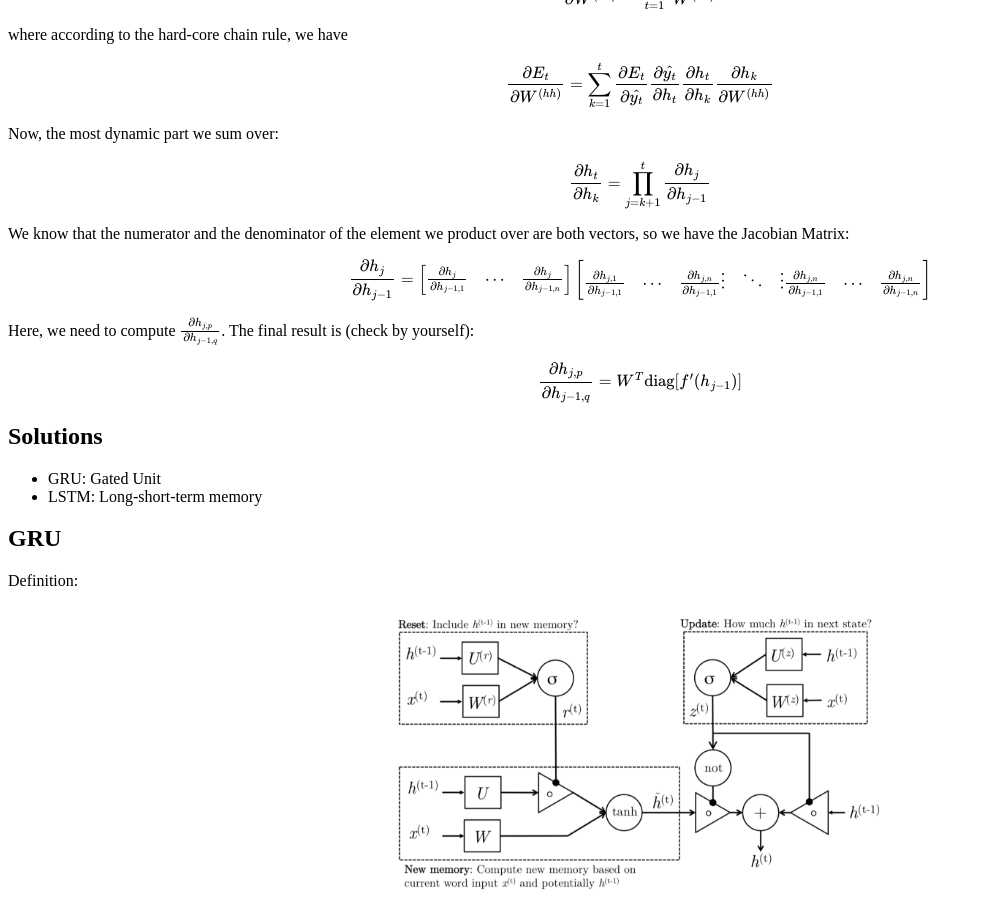
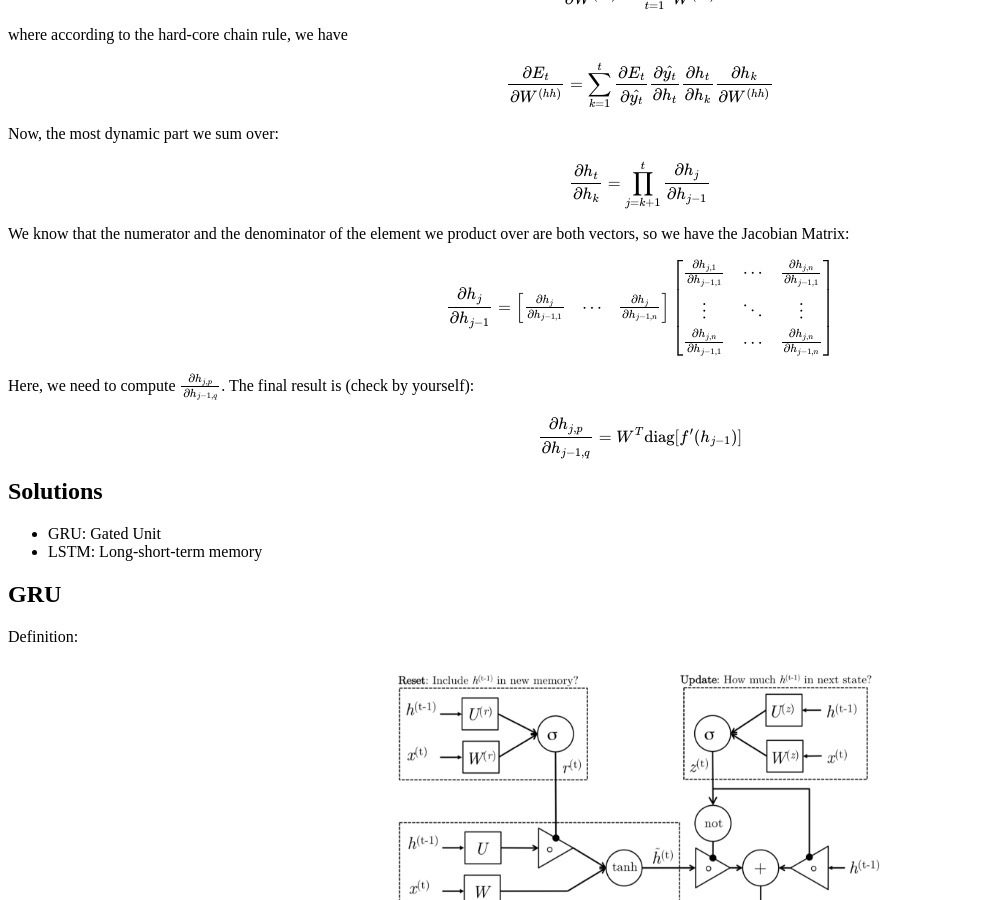
Before and after one commit to yumoxu/Blog, a Jekyll site: the page built from _posts/2016-12-19-Deep-Learning-Note-2.html, in a window 1280 px wide and 900 px high, scrolled down 972 px. Shown: the whole window, without its empty margins (0-983 px from the left). Built offline with Jekyll 4.4.1, drawn with Linux system fonts in a browser that asks for light colours; formulas are drawn with MathJax 3.

Commit message:
Modify article

```diff
--- a/_posts/2016-12-19-Deep-Learning-Note-2.html
+++ b/_posts/2016-12-19-Deep-Learning-Note-2.html
@@ -64,8 +64,8 @@ title: Deep Learning Note 2
 \frac{\partial h_j}{\partial h_{j-1, n}}
 \end{bmatrix}
 \begin{bmatrix}
-\frac{\partial h_{j,1}}{\partial h_{j-1, 1}} & \cdots & \frac{\partial h_{j,n}}{\partial h_{j-1, 1}}
-\vdots & \ddots & \vdots
+\frac{\partial h_{j,1}}{\partial h_{j-1, 1}} & \cdots & \frac{\partial h_{j,n}}{\partial h_{j-1, 1}}\\
+\vdots & \ddots & \vdots \\
 \frac{\partial h_{j,n}}{\partial h_{j-1, 1}} & \cdots & \frac{\partial h_{j,n}}{\partial h_{j-1, n}}
 \end{bmatrix}
 \]
```
Also changed, not shown: 1 other file.
